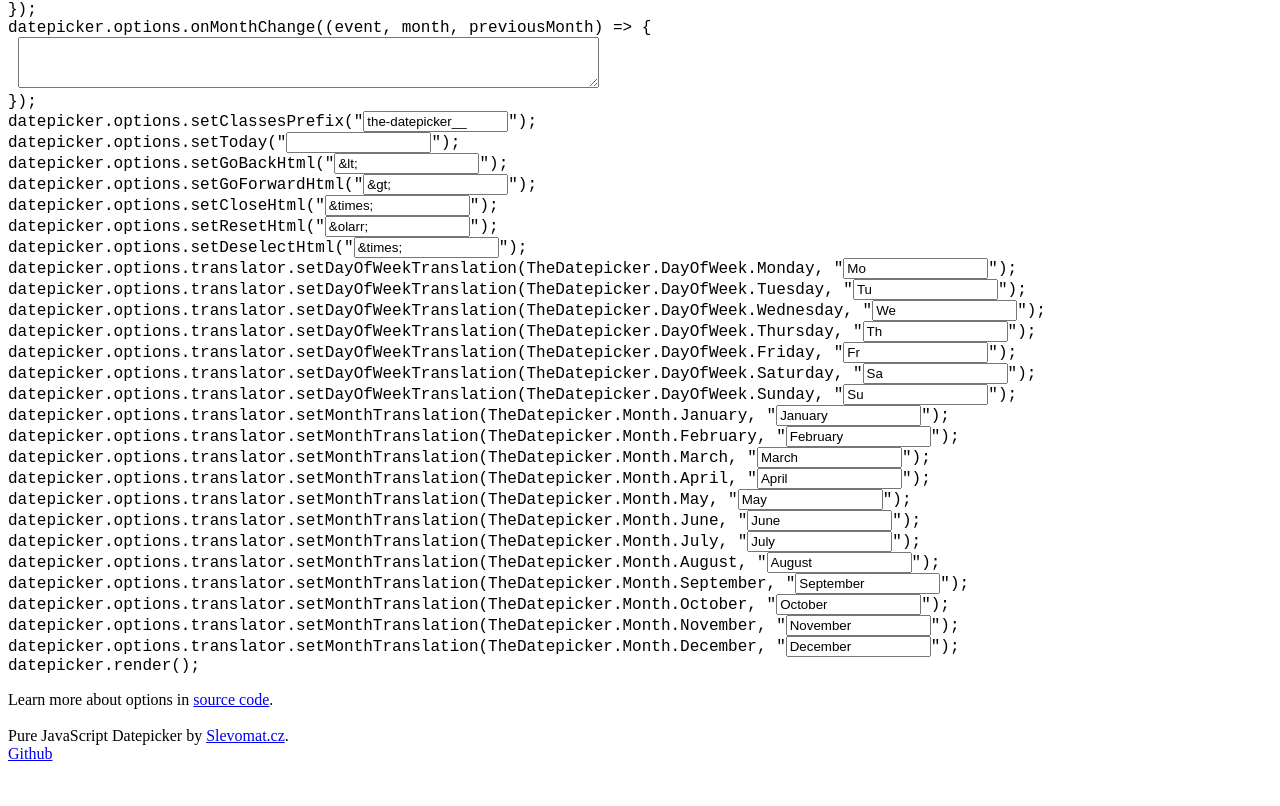
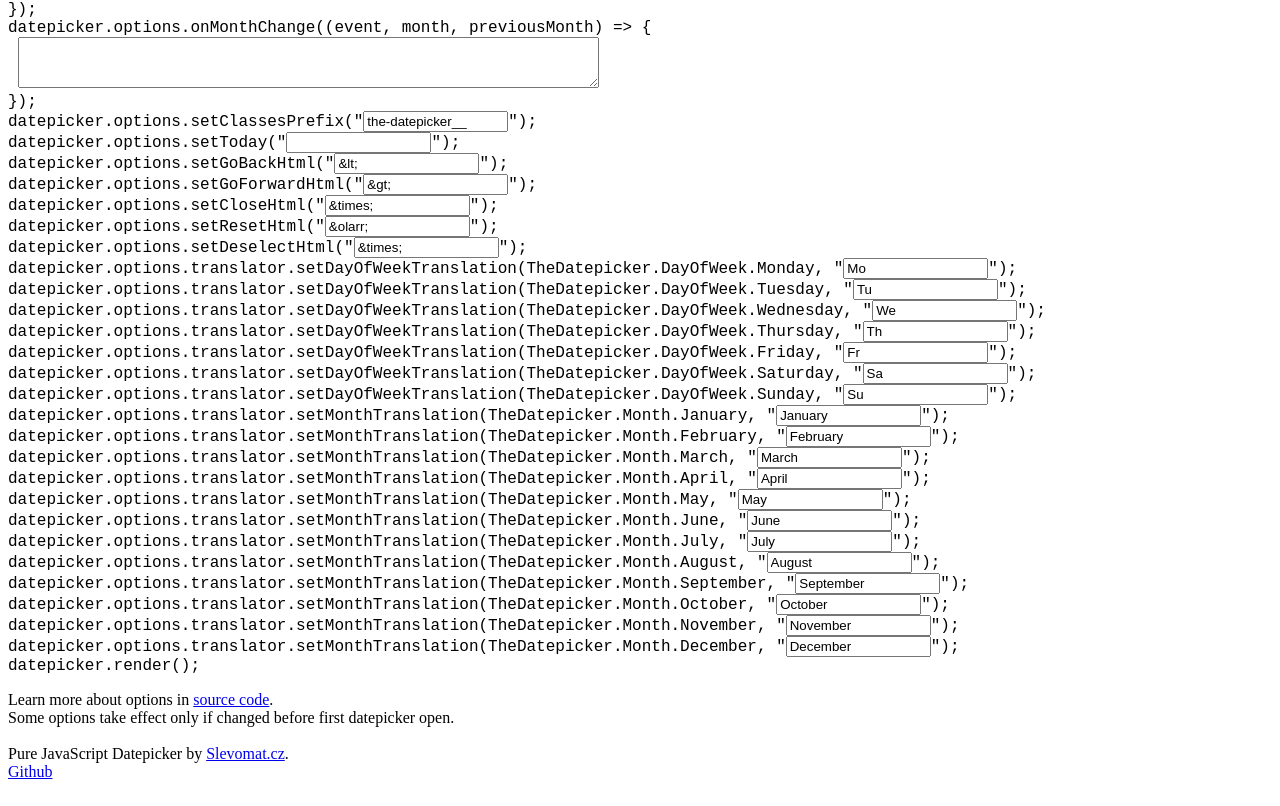
Before and after one commit to thedatepicker/thedatepicker, a website: page index.html in a window 1280 px wide. Shown: the part 1904-2710 px from the top of the page. Drawn offline with Linux system fonts and the light colour scheme.

Commit message:
Some options take effect only if changed before first datepicker open.

```diff
--- a/index.html
+++ b/index.html
@@ -295,7 +295,8 @@
 		</aside>
 
 		<footer>
-			Learn more about options in <a href="https://github.com/thedatepicker/thedatepicker/blob/master/src/Options.ts#L153">source code</a>.<br><br>
+			Learn more about options in <a href="https://github.com/thedatepicker/thedatepicker/blob/master/src/Options.ts#L153">source code</a>.<br>
+			Some options take effect only if changed before first datepicker open.<br><br>
 			Pure JavaScript Datepicker by <a href="https://www.slevomat.cz">Slevomat.cz</a>.<br>
 			<a href="https://github.com/thedatepicker/thedatepicker#thedatepicker">Github</a>
 		</footer>
```
